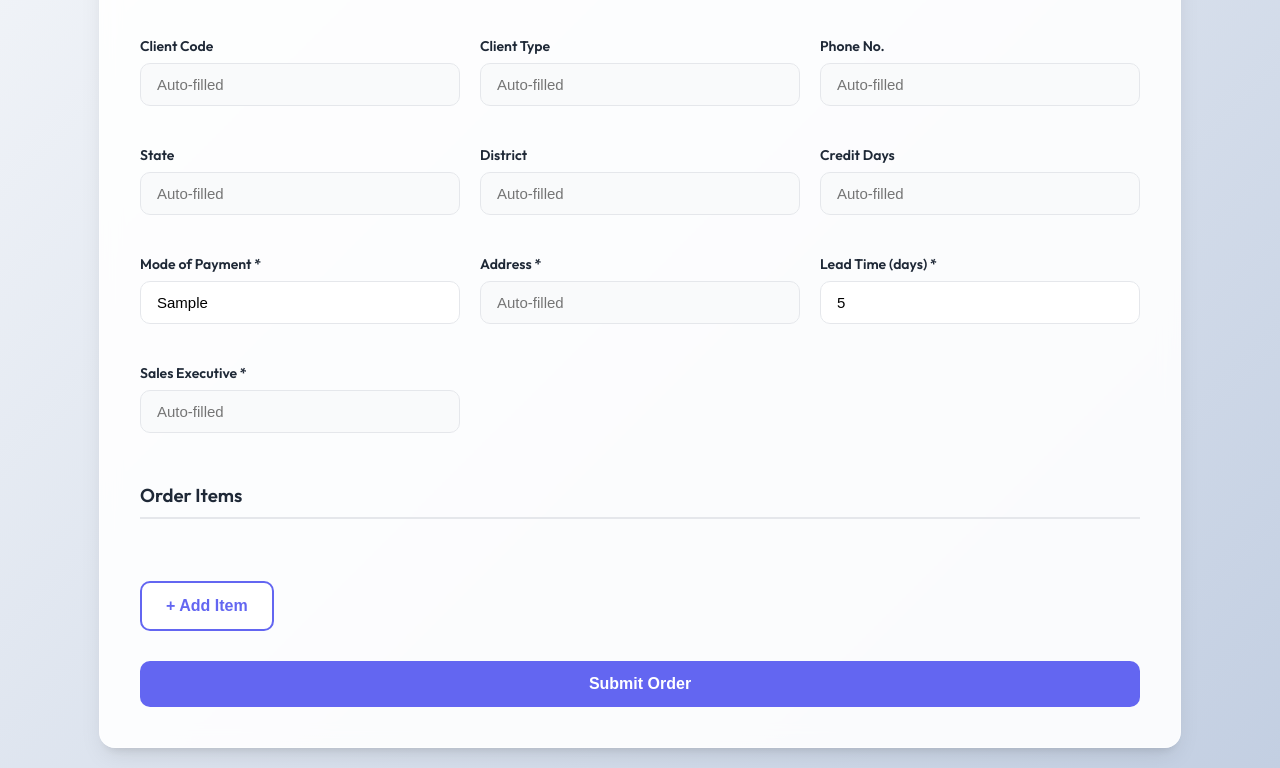
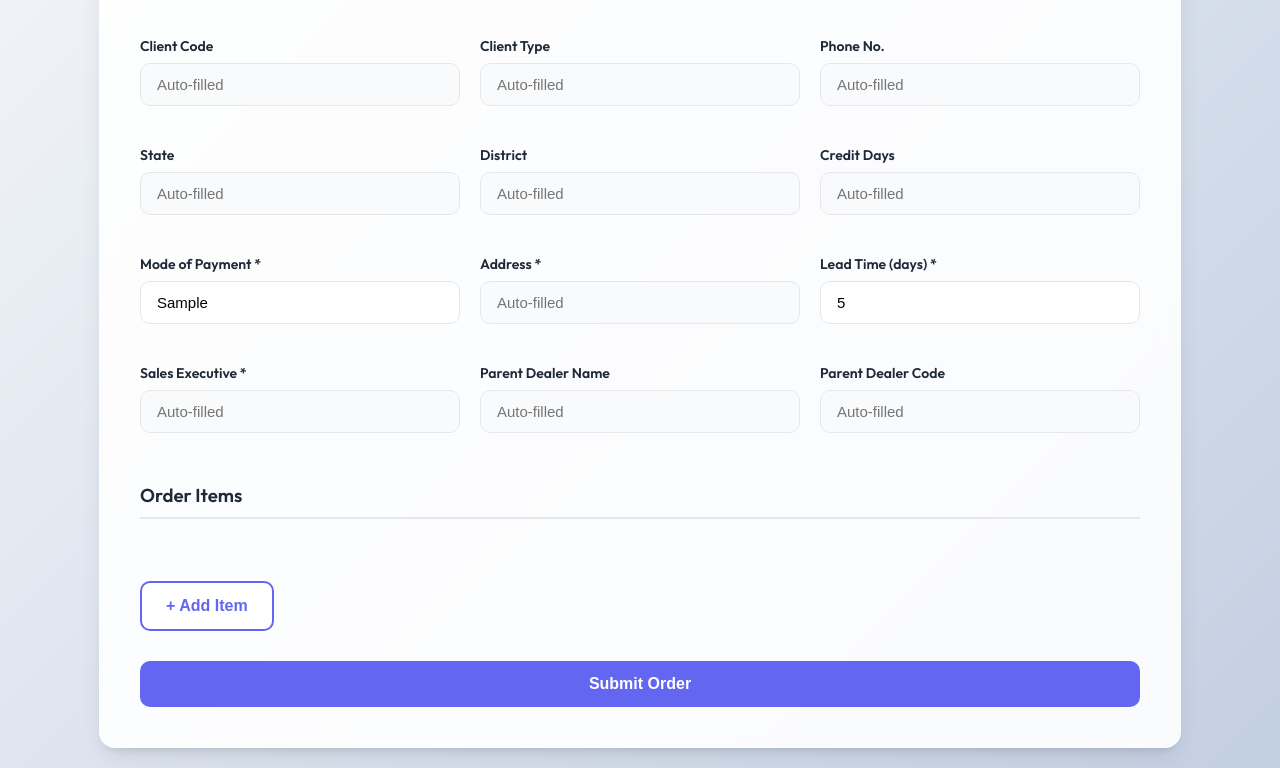
Before and after one commit to mis959/Form-Data, a plain HTML site: page index.html in a window 1280 px wide. Both pictures are taken after typing "Sample", "Sample", "Sample", "5" into the empty fields and a click on the button "Submit Order". Shown: the part 253-1021 px from the top of the page. Drawn offline with Linux system fonts and the light colour scheme; no server answers.

Commit message:
Add parent dealer fields to order form

```diff
--- a/index.html
+++ b/index.html
@@ -295,6 +295,16 @@
                     <input list="salesExecList" id="salesExecutive" readonly placeholder="Auto-filled">
                     <datalist id="salesExecList"></datalist>
                 </div>
+
+                <div class="form-group">
+                    <label for="parentDealerName">Parent Dealer Name</label>
+                    <input type="text" id="parentDealerName" readonly placeholder="Auto-filled">
+                </div>
+
+                <div class="form-group">
+                    <label for="parentDealerCode">Parent Dealer Code</label>
+                    <input type="text" id="parentDealerCode" readonly placeholder="Auto-filled">
+                </div>
             </div>
 
             <h3>Order Items</h3>
@@ -411,6 +421,8 @@
                     document.getElementById('clientType').value     = selected[6] || '';
                     document.getElementById('creditDays').value     = selected[7] || '';
                     document.getElementById('phoneNo').value        = selected[8] || '';
+                    document.getElementById('parentDealerName').value = selected[13] || '';
+                    document.getElementById('parentDealerCode').value = selected[14] || '';
                 } else {
                     document.getElementById('clientCode').value     = '';
                     document.getElementById('address').value        = '';
@@ -420,6 +432,8 @@
                     document.getElementById('clientType').value     = '';
                     document.getElementById('creditDays').value     = '';
                     document.getElementById('phoneNo').value        = '';
+                    document.getElementById('parentDealerName').value = '';
+                    document.getElementById('parentDealerCode').value = '';
                 }
             });
         }
@@ -578,6 +592,8 @@
             const address        = document.getElementById('address').value.trim();
             const leadTime       = document.getElementById('leadTime').value.trim();
             const salesExecutive = document.getElementById('salesExecutive').value.trim();
+            const parentDealerName = document.getElementById('parentDealerName').value.trim();
+            const parentDealerCode = document.getElementById('parentDealerCode').value.trim();
 
             const missing = [];
             if (!orderNumber)    missing.push('Order Number');
@@ -632,7 +648,8 @@
                 await callPost('submitOrder', {
                     orderNumber, orderDate, clientCode, clientName, clientType,
                     phoneNo, state, district, creditDays, modeOfPayment,
-                    address, leadTime, salesExecutive, items
+                    address, leadTime, salesExecutive, items,
+                    parentDealerName, parentDealerCode
                 });
                 alert("Order Submitted Successfully!");
                 window.location.reload();
```
